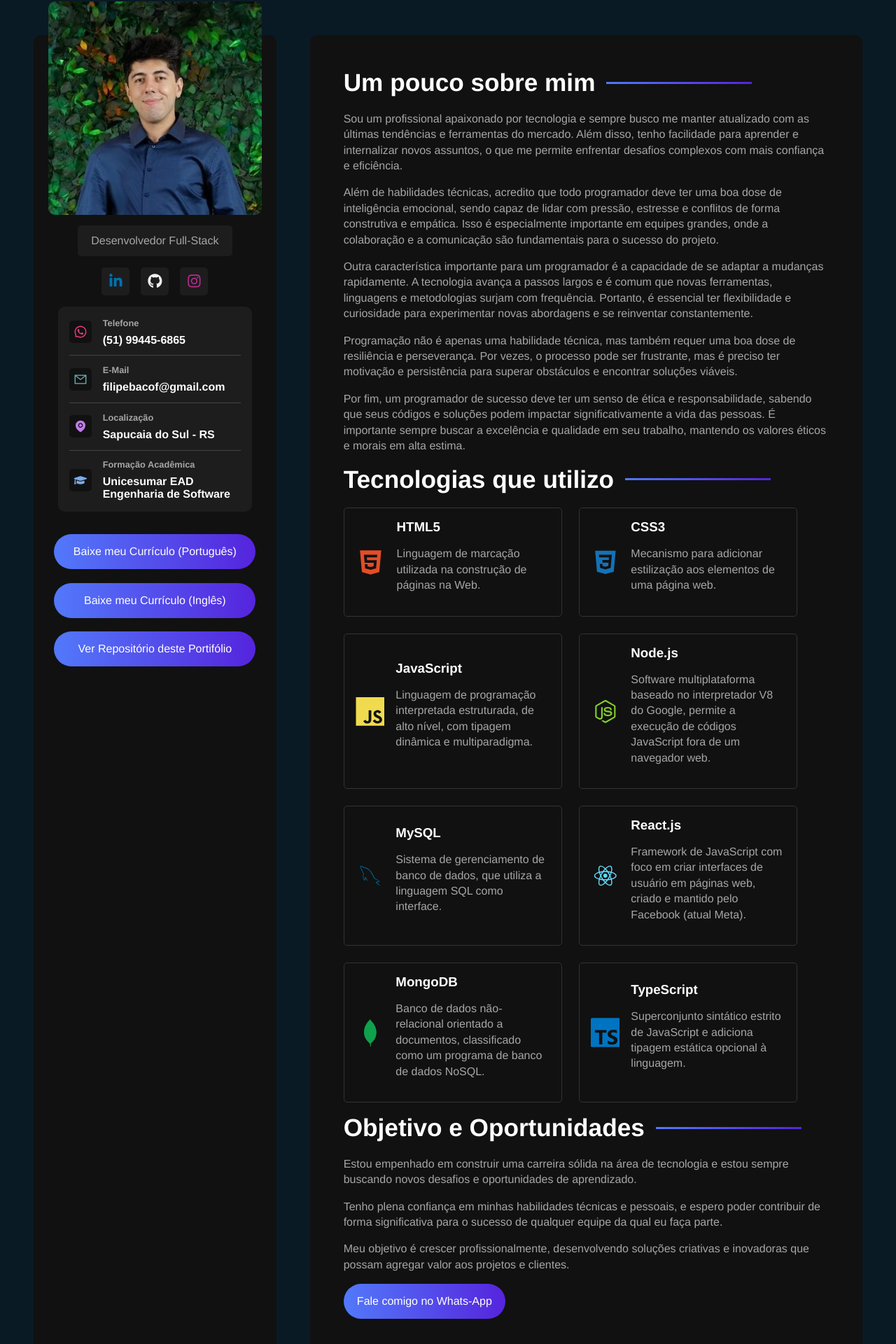
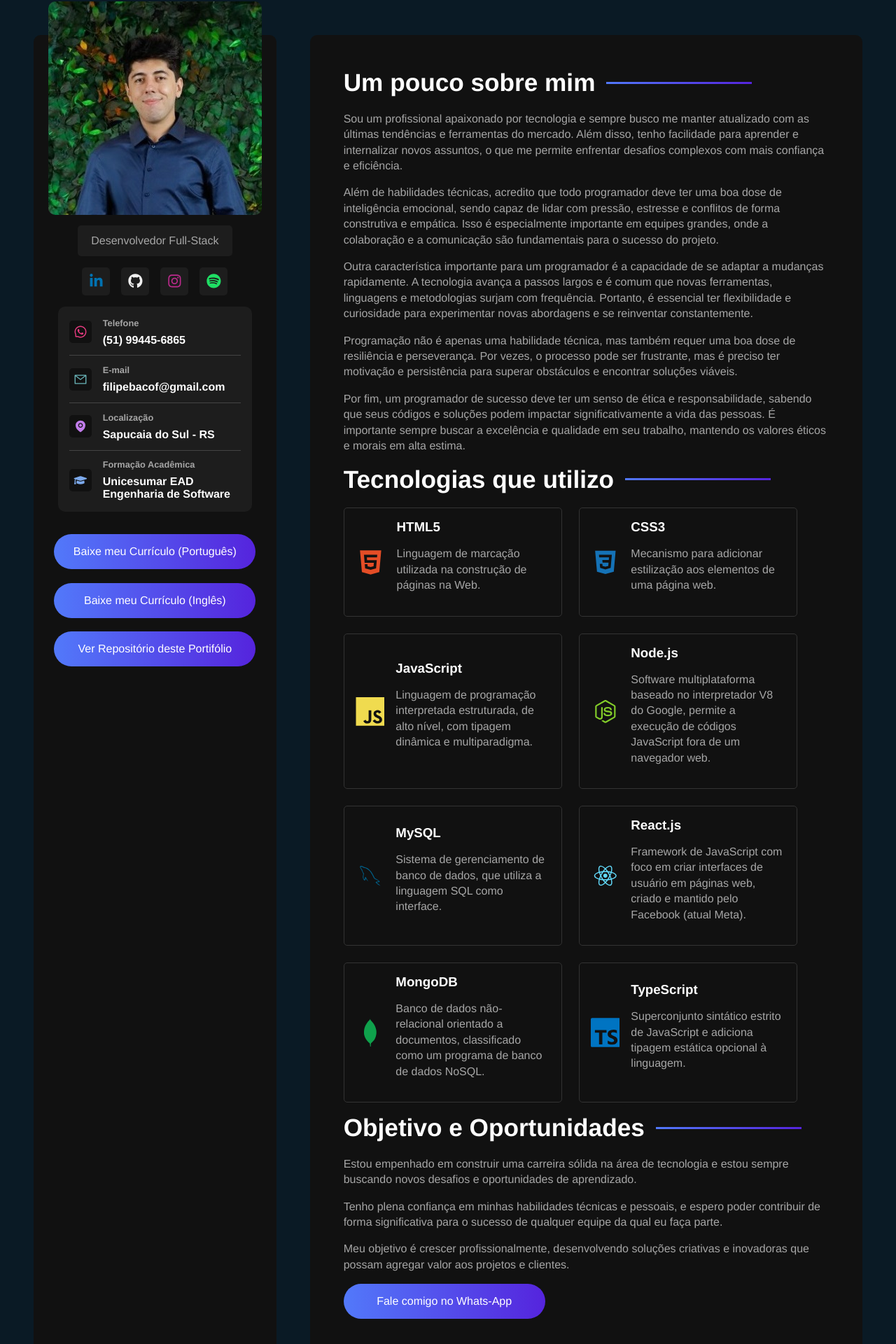
Before and after one commit to Filipe-Bacof/portifolio-filipe, a React (Vite) app: page / in a window 1280 px wide. Shown: the part 202-2122 px from the top of the page at 70% size. Built offline with nearby package versions, Linux system fonts and the light colour scheme.

Commit message:
some updates

```diff
--- a/src/components/InformationContainer.jsx
+++ b/src/components/InformationContainer.jsx
@@ -16,7 +16,7 @@ const InformationContainer = () => {
         <div className="info-card">
             <AiOutlineMail id="email-icon"/>
             <div>
-                <h3>E-Mail</h3>
+                <h3>E-mail</h3>
                 <p>filipebacof@gmail.com</p>
             </div>
         </div>
--- a/src/components/SocialNetworks.jsx
+++ b/src/components/SocialNetworks.jsx
@@ -1,4 +1,4 @@
-import { FaLinkedinIn, FaGithub, FaInstagram } from 'react-icons/fa'
+import { FaLinkedinIn, FaGithub, FaInstagram, FaSpotify } from 'react-icons/fa'
 
 import "../styles/components/socialnetworks.sass"
 
@@ -6,6 +6,7 @@ const socialNetworks = [
     { name: "linkedin", icon: <FaLinkedinIn />, link: "https://www.linkedin.com/in/filipe-bacof/" },
     { name: "github", icon: <FaGithub />, link: "https://github.com/Filipe-Bacof" },
     { name: "instagram", icon: <FaInstagram />, link: "https://www.instagram.com/filipe.bacof/" },
+    { name: "spotify", icon: <FaSpotify />, link: "https://open.spotify.com/user/8k3a5mqfxtf78erfftdjjp03e" },
 ];
 
 const SocialNetworks = () => {
--- a/src/styles/components/maincontent.sass
+++ b/src/styles/components/maincontent.sass
@@ -44,3 +44,10 @@
     .btn
         @include mixins.btn
         align-self: start
+        min-width: 18rem
+        text-align: center
+        transition: .4s
+
+    .btn:hover
+        background: variables.$rev-gradient
+        font-size: 102%
--- a/src/styles/components/sidebar.sass
+++ b/src/styles/components/sidebar.sass
@@ -30,3 +30,8 @@
         @include mixins.btn
         margin-bottom: 1.2rem
         min-width: 18rem
+        transition: .4s
+
+    .btn:hover
+        background: variables.$rev-gradient
+        font-size: 102%
--- a/src/styles/components/socialnetworks.sass
+++ b/src/styles/components/socialnetworks.sass
@@ -23,6 +23,9 @@
     #instagram
         color: #bc2a8d
 
+    #spotify
+        color: #1FDF64
+
     :hover
         background: variables.$gradient
         > svg
--- a/src/styles/variables.sass
+++ b/src/styles/variables.sass
@@ -7,3 +7,4 @@ $bg-color-secondary: #1d1d1d
 $container-border-radius: 10px
 $card-border-radius: 5px
 $gradient: linear-gradient(90deg, #5279fa 0%, #5524dd 100%)
+$rev-gradient: linear-gradient(90deg, #5524dd 0%, #5279fa 100%)
```
